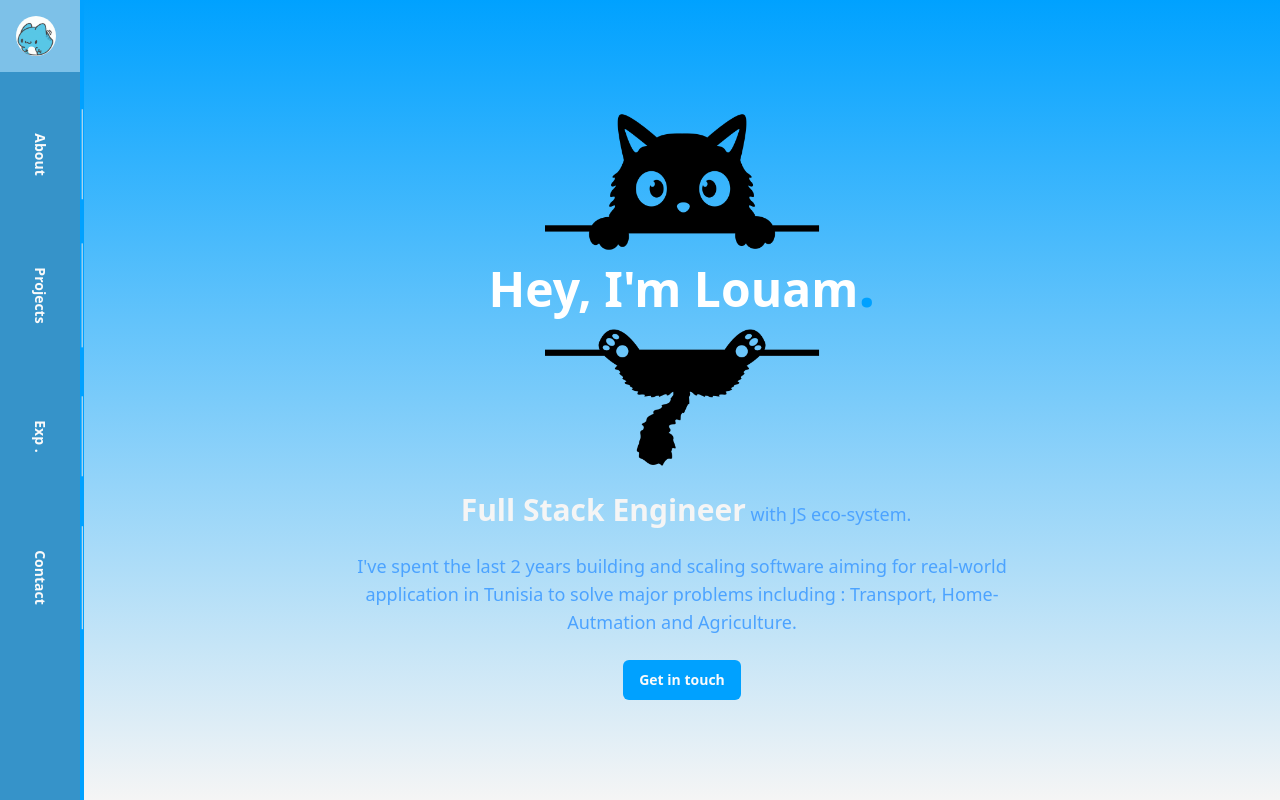
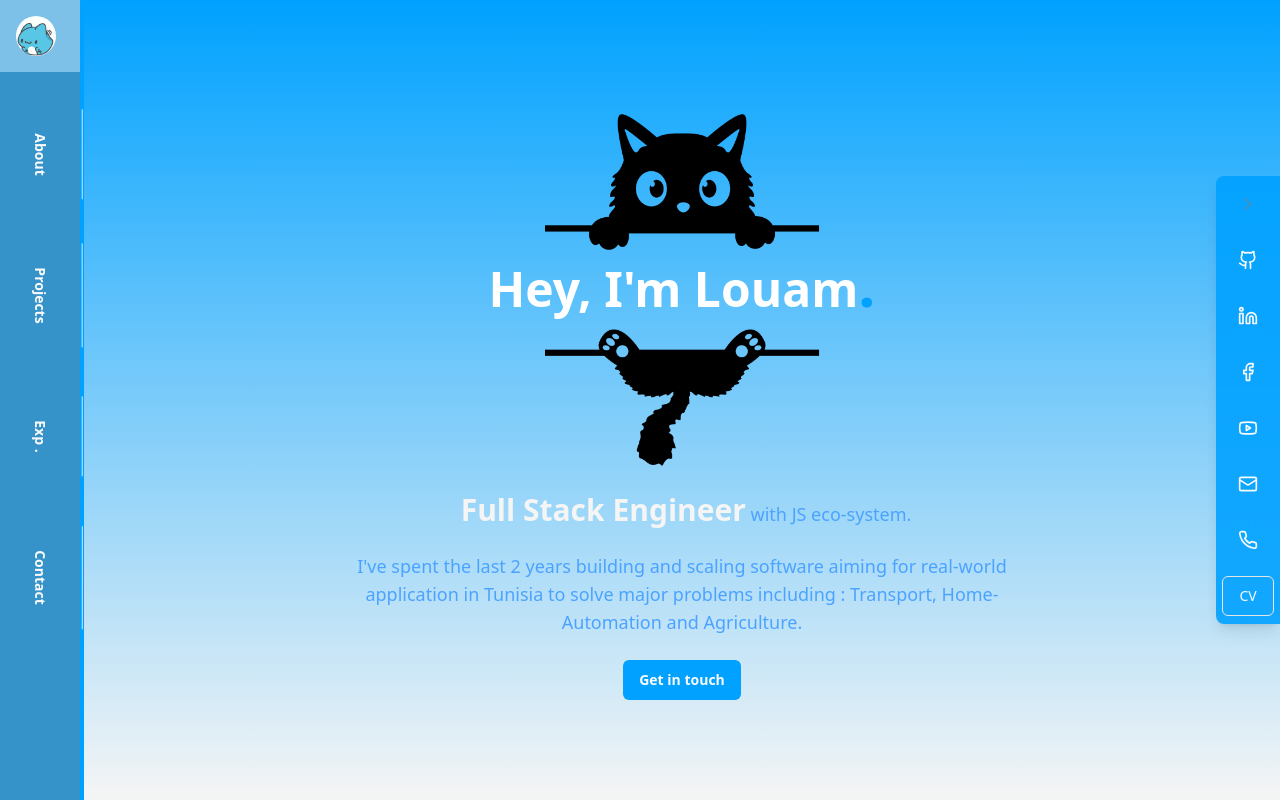
Before and after one commit to louamlemjid/portfolio, a Next.js app: page / in a window 1280 px wide. Shown: the top 800 px of the page. Built offline with nearby package versions, Linux system fonts and the light colour scheme.

Commit message:
navbar on the right with contact links

```diff
--- a/app/page.tsx
+++ b/app/page.tsx
@@ -13,11 +13,13 @@ import { Projects } from '@/components/projects';
 import { Providers } from '@/components/providers';
 import { AppSidebar } from '@/components/sidebar';
 import { Experience } from '@/components/experience';
+import { Navbar } from '@/components/navbar';
 export default function Home() {
   return (
     <div className=" min-h-screen">
 
       <Providers>
+        <Navbar></Navbar>
       <div className="grid grid-cols-[5rem_auto] gap-1">
         <div>
           <AppSidebar />
--- a/components/home.tsx
+++ b/components/home.tsx
@@ -1,7 +1,7 @@
 import React from 'react'
 import { motion,useAnimation } from 'framer-motion'
 import { Button } from "@/components/ui/button";
-import Link from 'next/link'
+import { Link } from "react-scroll";
 import { Reveal } from './reveal';
 
 export function Welcome() {
@@ -51,14 +51,17 @@ export function Welcome() {
       className="mt-6 text-center md:text-center max-w-2xl text-lg text-muted-foreground "
     >
       I've spent the last 2 years building and scaling software aiming for real-world application in Tunisia to solve major problems including :
-      Transport, Home-Autmation and Agriculture.
+      Transport, Home-Automation and Agriculture.
 
     </p>
     </Reveal>
     <Reveal><div
       className="mt-6 flex justify-center space-x-6"
     >
-      <Link href='#contact'>
+      <Link to="contact"
+        smooth={true}
+        duration={1500} // Adjust the duration for smoothness
+        offset={30}>
         <Button variant="reverse" >
           Get in touch
         </Button>
--- a/components/navbar.tsx
+++ b/components/navbar.tsx
@@ -1,64 +1,43 @@
-"use client";
+import { useState } from "react";
+import Link from "next/link";
+import { Github, Linkedin, Facebook, Youtube, Mail, Phone, ChevronLeft, ChevronRight } from "lucide-react";
+import { Button } from "@/components/ui/button";
 
-import { Button } from "@/components/ui/button";
-import Link from "next/link";
-import { Menu } from "lucide-react";
-import { useEffect, useState } from "react";
-import { cn } from "@/lib/utils";
-// import { Button } from "@material-tailwind/react";
-import {
-  Github,
-  Linkedin,
-  Facebook,
-  Youtube,
-  Mail,
-  Phone,
-} from "lucide-react";
 export function Navbar() {
-  const [isScrolled, setIsScrolled] = useState(false);
-  const [isMenuOpen, setIsMenuOpen] = useState(false);
-
-  useEffect(() => {
-    const handleScroll = () => {
-      setIsScrolled(window.scrollY > 0);
-    };
-    window.addEventListener("scroll", handleScroll);
-    return () => window.removeEventListener("scroll", handleScroll);
-  }, []);
+  const [isOpen, setIsOpen] = useState(true);
 
   return (
-    <nav
-      className={cn(
-        "fixed pr-10 top-0 w-full z-50 transition-all duration-300 ",
-        isScrolled ? "bg-background/60 h-13 backdrop-blur-[2px] shadow-md" : "bg-transparent "
-      )}
-    >
-      <div className="container mx-auto pl-16 pr-14 flex items-center justify-between h-16">
-        <div className="flex items-center justify-start h-16">
-        <Link href="https://github.com/louamlemjid" target="_blank">
+    <div className={`fixed z-20 top-1/2 right-0 transform -translate-y-1/2 transition-all duration-300 ${isOpen ? "w-16" : "w-10 "} bg-background/90 backdrop-blur-lg shadow-lg rounded-l-lg p-2`}>
+      <div className="flex flex-col items-center space-y-4">
+        {/* Collapse Button */}
+        <Button variant="link" size="icon" onClick={() => setIsOpen(!isOpen)}>
+          {isOpen ? <ChevronRight className="h-5 w-5" /> : <ChevronLeft className="h-5 w-5" />}
+        </Button>
+
+        {/* Social Links */}
+        {isOpen && (
+          <>
+            <Link href="https://github.com/louamlemjid" target="_blank">
               <Button variant="ghost" size="icon">
                 <Github className="h-5 w-5" />
               </Button>
             </Link>
-            <Link
-              href="https://www.linkedin.com/in/louam-lemjid-466435206/"
-              target="_blank"
-            >
+            <Link href="https://www.linkedin.com/in/louam-lemjid-466435206/" target="_blank">
               <Button variant="ghost" size="icon">
                 <Linkedin className="h-5 w-5" />
               </Button>
             </Link>
-            <Link href="https://facebook.com" target="_blank">
+            <Link href="https://www.facebook.com/louen.mjid.1" target="_blank">
               <Button variant="ghost" size="icon">
                 <Facebook className="h-5 w-5" />
               </Button>
             </Link>
-            <Link href="https://youtube.com" target="_blank">
+            <Link href="https://www.youtube.com/@louamacademie5837" target="_blank">
               <Button variant="ghost" size="icon">
                 <Youtube className="h-5 w-5" />
               </Button>
             </Link>
-            <Link href="mailto:your.email@example.com">
+            <Link href="mailto:louam.lemjid@ensi-uma.tn">
               <Button variant="ghost" size="icon">
                 <Mail className="h-5 w-5" />
               </Button>
@@ -68,10 +47,14 @@ export function Navbar() {
                 <Phone className="h-5 w-5" />
               </Button>
             </Link>
-        </div>
 
-        <Button variant="outline">My Resume</Button>
+            {/* Resume Download */}
+            <Button variant="outline">
+              <a download="louam_lemjid.pdf" href="https://drive.google.com/uc?export=download&id=1Wrfk5hcGx_2TLmQEMA6T1of4btyrNUDJ">CV</a>
+            </Button>
+          </>
+        )}
       </div>
-    </nav>
+    </div>
   );
 }
```
